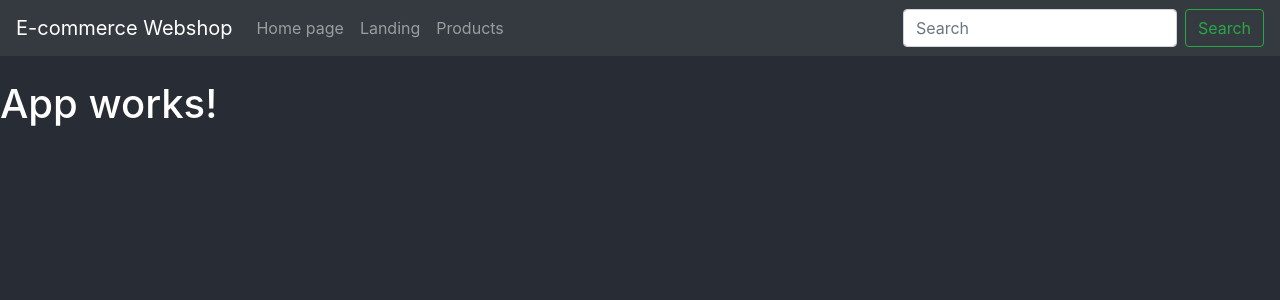
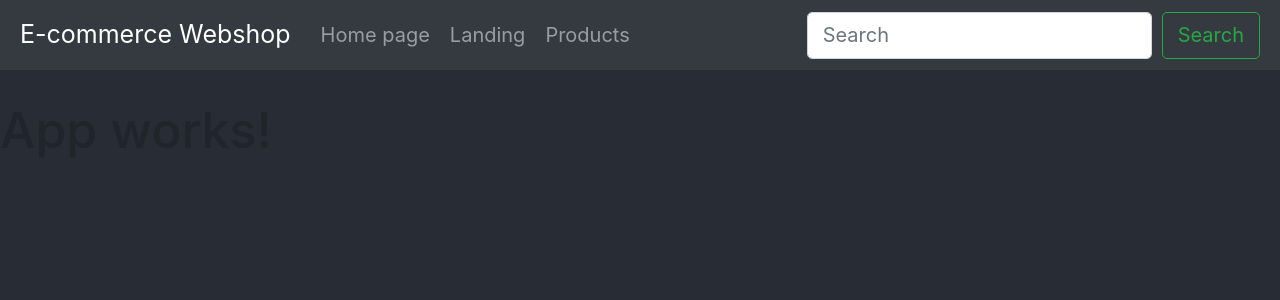
Before and after one commit to patrykmysiorski/e-commerce-webshop, a React (Create React App) app: page / in a window 1280 px wide. Shown: the top 300 px of the page. Built offline with nearby package versions, Linux system fonts and the light colour scheme.

Commit message:
add some style

```diff
--- a/src/index.css
+++ b/src/index.css
@@ -1,15 +1,19 @@
-body {
+* {
   margin: 0;
-  background-color: #282c34 !important;
-  color: white !important;
-  font-family: -apple-system, BlinkMacSystemFont, 'Segoe UI', 'Roboto', 'Oxygen',
-    'Ubuntu', 'Cantarell', 'Fira Sans', 'Droid Sans', 'Helvetica Neue',
-    sans-serif;
-  -webkit-font-smoothing: antialiased;
-  -moz-osx-font-smoothing: grayscale;
+  padding: 0;
+  box-sizing: border-box;
 }
 
-code {
-  font-family: source-code-pro, Menlo, Monaco, Consolas, 'Courier New',
-    monospace;
+html, body {
+  background-color: #282c34 !important;
+  color: white;
+  font-family: 'Lato', 'Arial', sans-serif;
+  font-weight: 300;
+  font-size: 20px;
+  text-rendering: optimizeLegibility;
 }
+
+.center {
+  max-width: 800px;
+  margin: 0 auto;
+}
```
